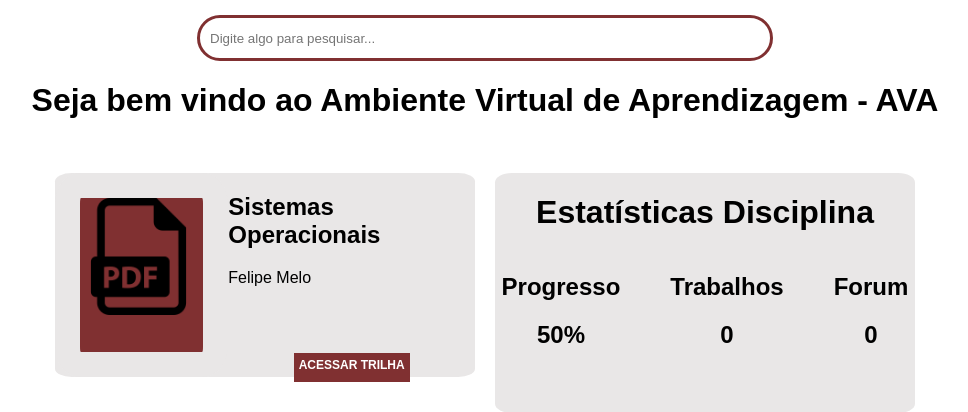
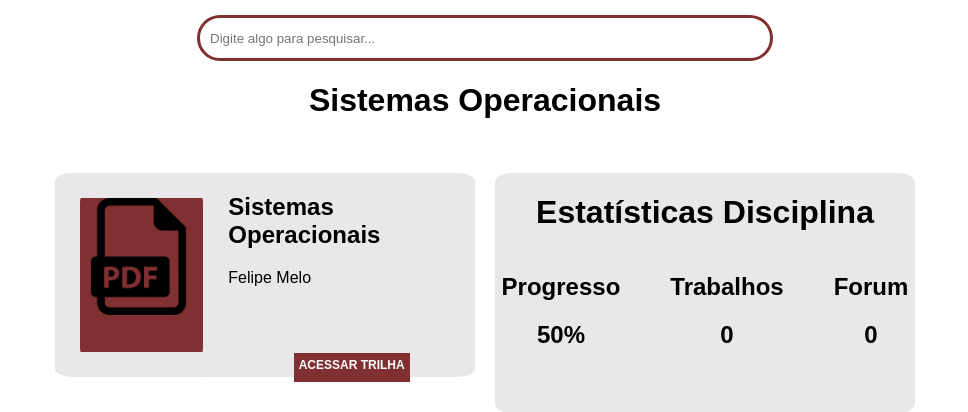
Before and after one commit to PedroHV72/TrabalhoTassioAVAP2, a Flask app: page /disciplina/1 in a window 1280 px wide. Shown: the part 110-522 px from the top of the page, without its empty margins (155-1123 px from the left). Run offline with Flask 2, Linux system fonts and the light colour scheme.

Commit message:
Modificando erro

```diff
--- a/application/view/templates/disciplina.html
+++ b/application/view/templates/disciplina.html
@@ -27,7 +27,7 @@
                 </div>
             </div>
             <div class="area-titulo">
-                <h1 class="titulo">Seja bem vindo ao Ambiente Virtual de Aprendizagem - AVA</h1>
+                <h1 class="titulo">{{disciplina.get_nome_disciplina()}}</h1>
             </div>
         </div>
         <div class="main">
```
